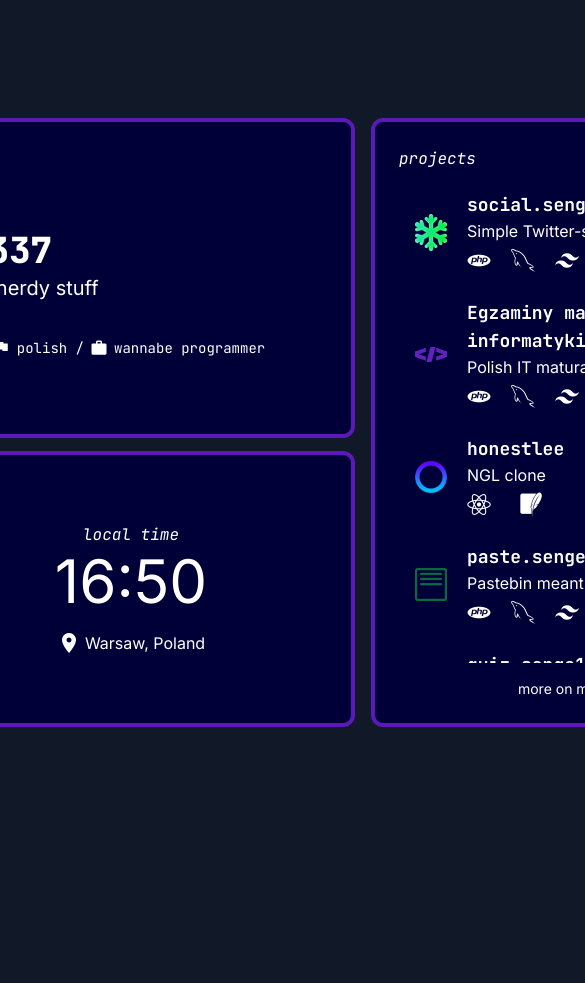
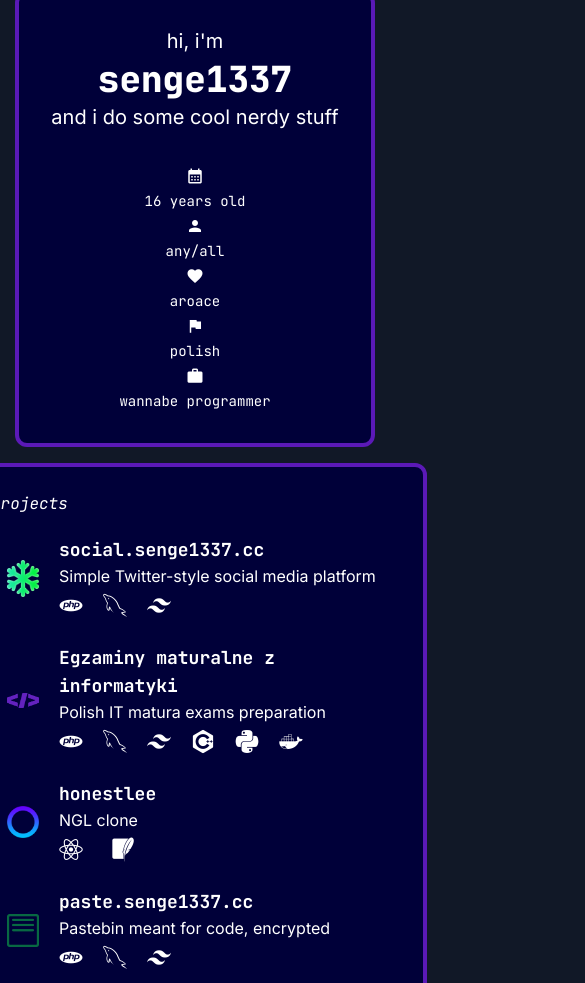
Before and after one commit to playsenge/senge-astro-test, an Astro site: page / in a window 390 px wide. Shown: the top 983 px of the page, 585 px wide, since content can reach past the window. Before the commit the page ends 844 px from the top, so only its background shows below. Built offline with nearby package versions, Linux system fonts and the light colour scheme; Astro itself is replaced by a stand-in of ours; some icons are missing.

Commit message:
little bit better

```diff
--- a/src/components/windows/MainWindow.astro
+++ b/src/components/windows/MainWindow.astro
@@ -3,26 +3,27 @@ import Window from "../Window.astro";
 import MaterialIcon from "../MaterialIcon.astro";
 ---
 
-<Window size="h-[20rem] w-[50rem]">
+<Window size="lg:h-[20rem] p-8 lg:w-[50rem]">
   <div class="text-xl flex flex-col gap-1 justify-center items-center">
     <span>hi, i'm</span>
     <span class="text-4xl font-extrabold mono">senge1337</span>
     <span>and i do some cool nerdy stuff</span>
 
     <div
-      class="mt-8 mono text-sm flex flex-row justify-center items-center gap-1.5"
+      class="mt-8 mono text-sm flex flex-col lg:flex-row justify-center items-center gap-1.5"
     >
       <MaterialIcon size="md-18" name="calendar_month" />
-      <span id="age">16</span> years old /
+      <span><span id="age">16</span> years old</span>
+      <span class="hidden lg:block">/</span>
 
       <MaterialIcon size="md-18" name="person" />
-      any/all /
+      any/all <span class="hidden lg:block">/</span>
 
       <MaterialIcon size="md-18" name="favorite" />
-      aroace /
+      aroace <span class="hidden lg:block">/</span>
 
       <MaterialIcon size="md-18" name="flag" />
-      polish /
+      polish <span class="hidden lg:block">/</span>
 
       <MaterialIcon size="md-18" name="work" />
       wannabe programmer
--- a/src/pages/index.astro
+++ b/src/pages/index.astro
@@ -15,15 +15,26 @@ import ClockWindow from "../components/windows/ClockWindow.astro";
   <!-- IT WOULD TAKE LIKE 8 HOURS I REALLY DONT CARE -->
   <!-- NEGATIVE MARGIN AND EYEBALLING IS GOOD ENOUGH FOR ME -->
 
-  <div class="flex items-center justify-center h-screen w-screen">
+  <div class="flex flex-col items-center justify-center h-screen w-screen">
     <div>
-      <div class="flex flex-row">
+      <div class="hidden lg:block">
+        <div class="flex flex-row">
+          <MainWindow />
+          <ProjectsWindow />
+        </div>
+        <div class="flex flex-row mt-[-18.2rem]">
+          <UtilitiesWindow />
+          <ClockWindow />
+        </div>
+      </div>
+
+      <div
+        class="flex justify-center items-center flex-col lg:hidden mt-[50rem]"
+      >
         <MainWindow />
         <ProjectsWindow />
-      </div>
-      <div class="flex flex-row mt-[-18.2rem]">
+        <ClockWindow />
         <UtilitiesWindow />
-        <ClockWindow />
       </div>
     </div>
   </div>
```
